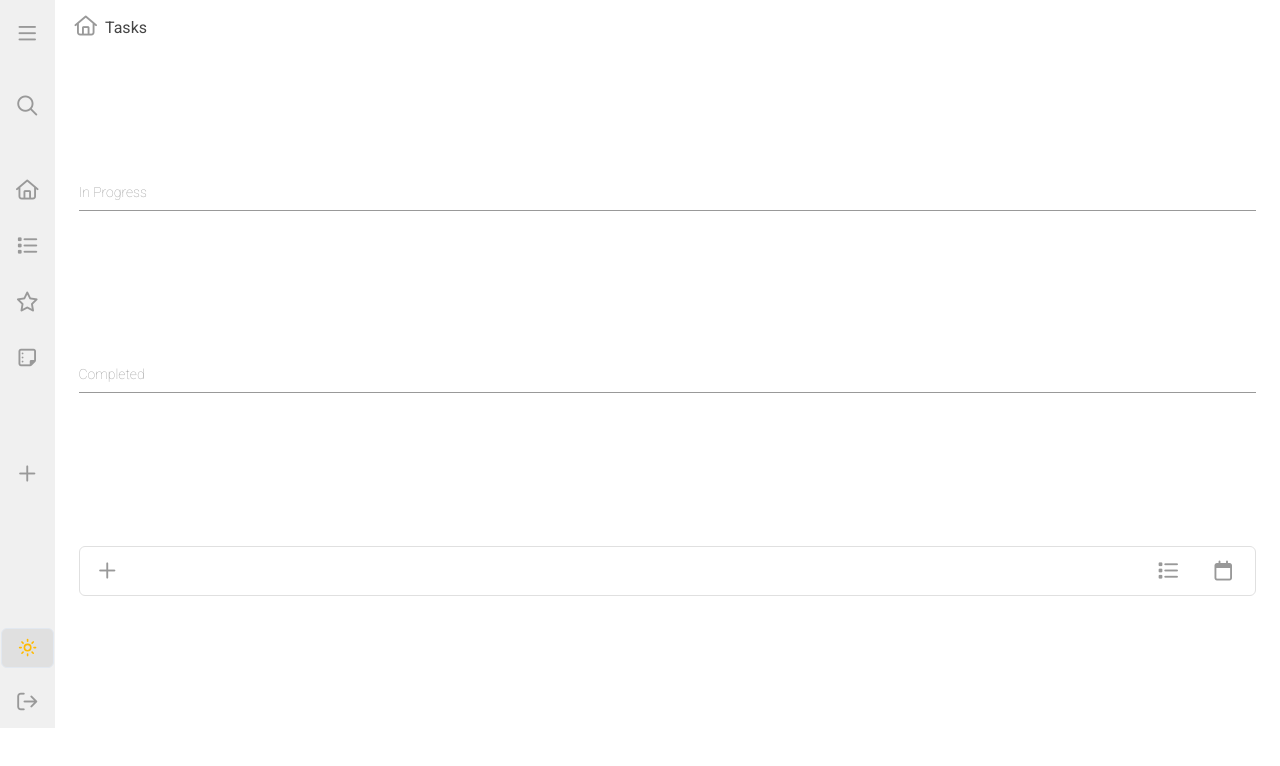
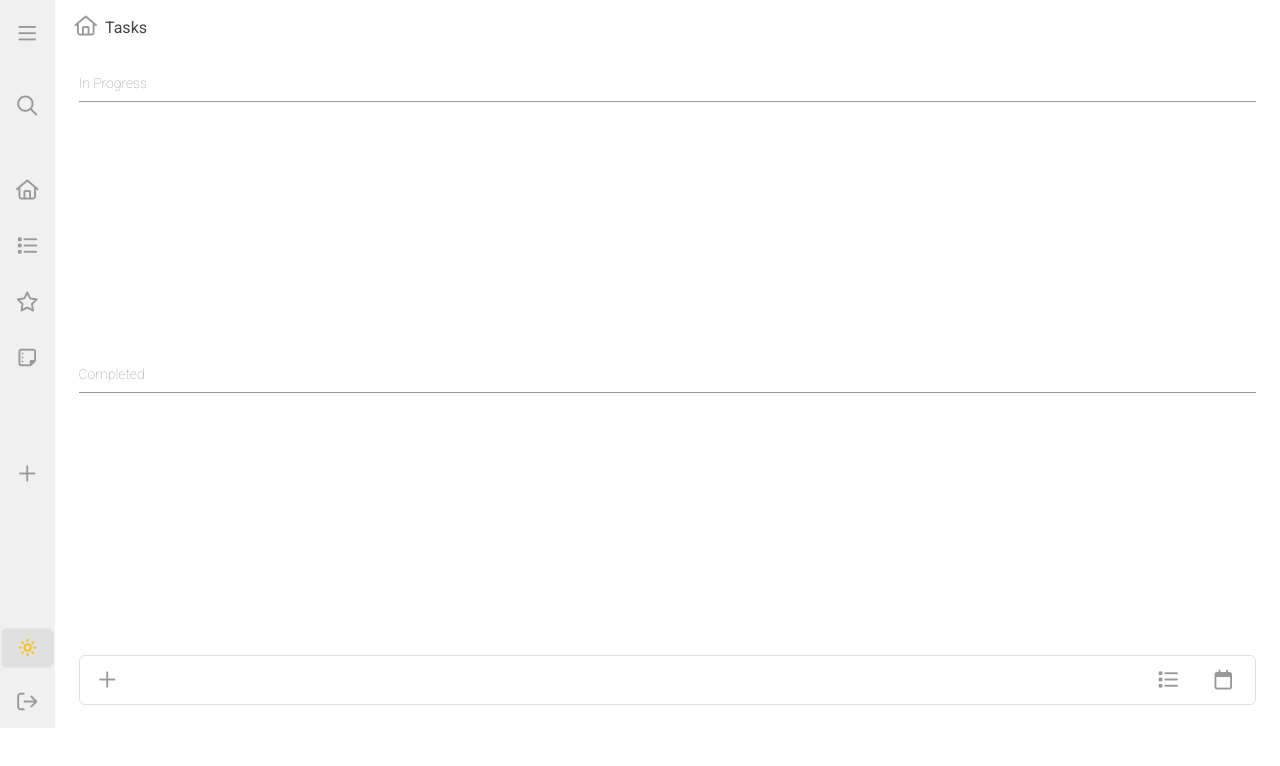
Before and after one commit to imanh79/Task-Management, a Next.js app: page / in a window 1280 px wide. Shown: the top 766 px of the page. Built offline with nearby package versions, Linux system fonts and the light colour scheme; grey boxes are pictures that could not be loaded.

Commit message:
deployed3

```diff
--- a/components/main/main.tsx
+++ b/components/main/main.tsx
@@ -42,9 +42,10 @@ const Main = () => {
 
   return (
     <div
-      className={`grid grid-rows-[1fr,1fr,1fr,1fr] grid-cols-[auto,auto,1fr,auto] h-full overflow-hidden ${
+      className={`grid grid-rows-[1fr,40%,40%,1fr] grid-cols-[auto,auto,1fr,auto] h-full overflow-hidden ${
         toggleright ? " " : ""
       }`}
+      style={{ maxWidth: "100%", overflow: "hidden" }}
     >
       <div
         className="col-span-1 row-span-full bg-bgside h-full "
--- a/components/ui-kits/Nav-mobile.tsx
+++ b/components/ui-kits/Nav-mobile.tsx
@@ -26,8 +26,10 @@ const Navmobile = () => {
 
   const hovermenuhandler = (handleMenuToggle: any) => {};
   return (
-
-    <div className="flex flex-col items-center w-full bg-bgside h-[100%] ">
+    <div
+      className="flex flex-col items-center w-full bg-bgside h-full "
+      style={{ maxWidth: "100%", overflow: "hidden" }}
+    >
       <TooltipProvider>
         <div onMouseMove={hovermenuhandler}>
           <Tooltip>
@@ -36,7 +38,6 @@ const Navmobile = () => {
                 iconName="bars"
                 initialstyle="mt-2 w-[50px] h-[44px] gap-0 iconhoverbtn"
                 onClick={handleMenuToggle}
-
               />{" "}
             </TooltipTrigger>{" "}
             <TooltipContent className=" absolute left-10 -top-10 !border-divider bg-background">
```
